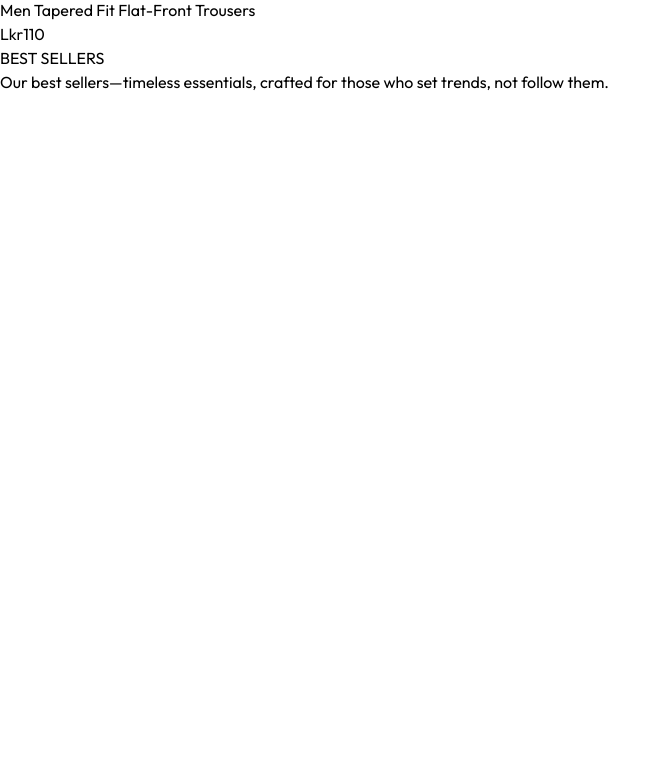
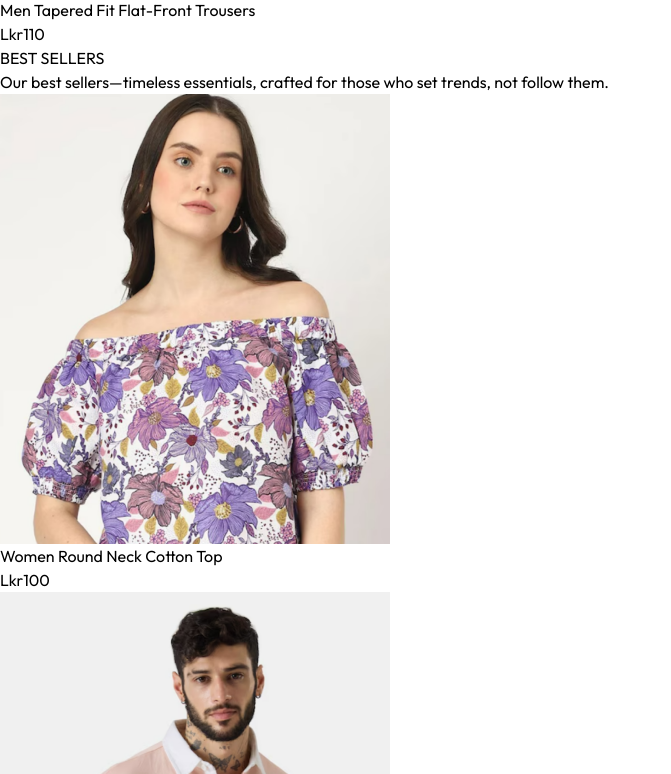
Before and after one commit to WimukthiPWijerathne/GENZ-ecommerce, a React (Vite) app in the folder frontend/: page / in a window 1280 px wide. Shown: the part 8186-8960 px from the top of the page, without its empty margins (0-671 px from the left). Before the commit the page ends 8280 px from the top, so only its background shows below. Built offline with nearby package versions, Linux system fonts and the light colour scheme.

Commit message:
upadted bestseller part

```diff
--- a/frontend/src/components/BestSeller.jsx
+++ b/frontend/src/components/BestSeller.jsx
@@ -8,9 +8,9 @@ const BestSeller = () => {
   const [bestSeller, setBestSeller] = useState([]);
 
   useEffect(() => {
-    const bestProduct = products.filter((item) => (item.bestSeller));
-    setBestSeller(bestProduct.slice(0,5))
-  }, []);
+    const bestProduct = products.filter((item) => item.bestseller);
+    setBestSeller(bestProduct.slice(0, 5));
+  }, [products]);
 
   return (
     <div className='my-10'>
@@ -21,11 +21,9 @@ const BestSeller = () => {
         </p>
       </div>
       <div className='grid grid-cols-2 sm:grid-cols-3 md:grid-cols-4 lg:grid-cols-5 gap-y-6'>
-        {
-            bestSeller.map((item, index) => (
-                <ProductItem key={index} id={item.id} name={item.name} image={item.image}  price={item.price} />
-        ))
-        }
+        {bestSeller.map((item, index) => (
+          <ProductItem key={index} id={item._id} name={item.name} image={item.image} price={item.price} />
+        ))}
       </div>
     </div>
   )
```
